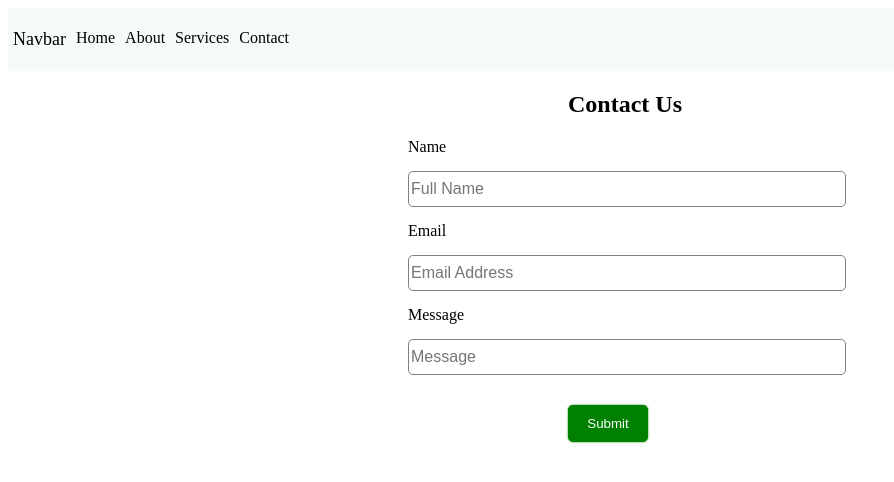
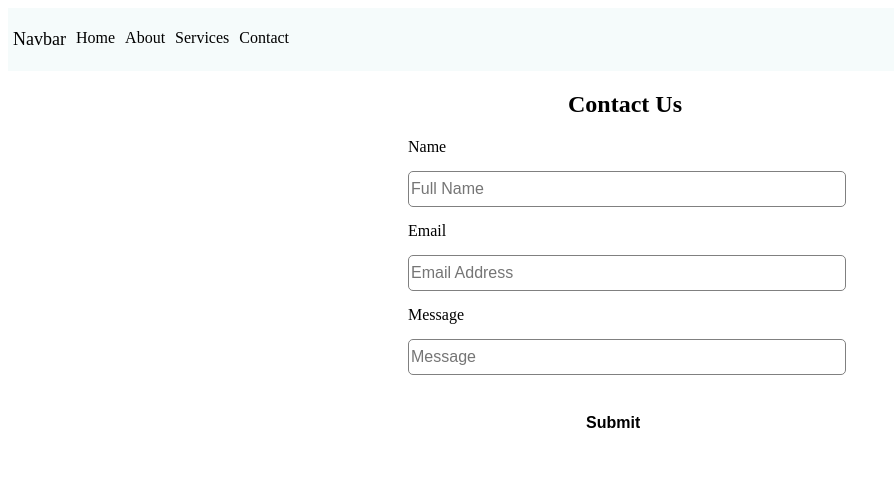
Before and after one commit to iamsabitak/Mantine-Project, a React (Vite) app: page /contact in a window 1280 px wide. Shown: the top 482 px of the page, without its empty margins (0-894 px from the left). Built offline with nearby package versions, Linux system fonts and the light colour scheme.

Commit message:
removed the inline css add import the mantine css

```diff
--- a/src/components/Contact.jsx
+++ b/src/components/Contact.jsx
@@ -1,5 +1,5 @@
 import { Button, Input, TextInput, Title } from "@mantine/core";
-
+import "@mantine/core/styles/Button.css";
 const Contact = () => {
   return (
     <>
@@ -60,16 +60,10 @@ const Contact = () => {
         />
         <Button
           style={{
-            width: "5rem",
-            height: "2.3rem",
-            backgroundColor: "green",
-            border: "1px solid green",
-            boxShadow: "0 0 2px green",
-            borderRadius: "5px",
-            color: "white",
             marginLeft: "10rem",
             marginTop: "15px",
           }}
+          variant="outline"
         >
           Submit
         </Button>
```
